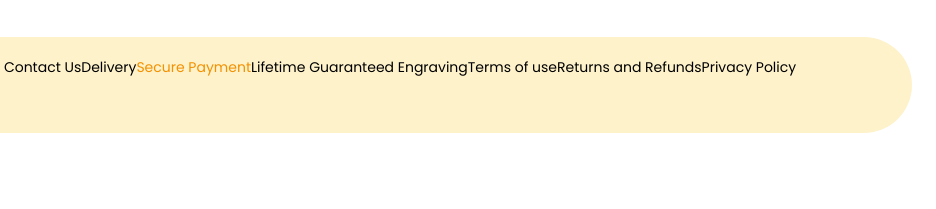
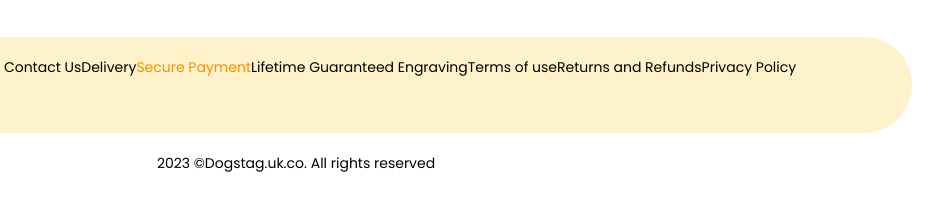
Before and after one commit to FacundoJulia25/Meowtel-, a website: page dist/index.html in a window 1280 px wide. Shown: the part 1516-1725 px from the top of the page, 344-1280 px from the left. Before the commit the page ends 1689 px from the top, so only its background shows below. Drawn offline with Linux system fonts and the light colour scheme; a web font is replaced by a local one.

Commit message:
copyright

```diff
--- a/dist/index.html
+++ b/dist/index.html
@@ -301,6 +301,9 @@
                 <h2 class="mt-4 lg:mt-2 py-2 lg:py-1">Returns and Refunds</h2>
                 <h2 class="mt-4 lg:mt-2 py-2 lg:py-1">Privacy Policy</h2>
             </div>
+            <div class="container mx-auto flex justify-center">
+                <h2 class="flex mt-4 lg:mt-2 py-2 lg:py-1 font-poppins text-sm">2023 ©Dogstag.uk.co. All rights reserved</h2>
+            </div>
         </footer>
     </div>
 
```
